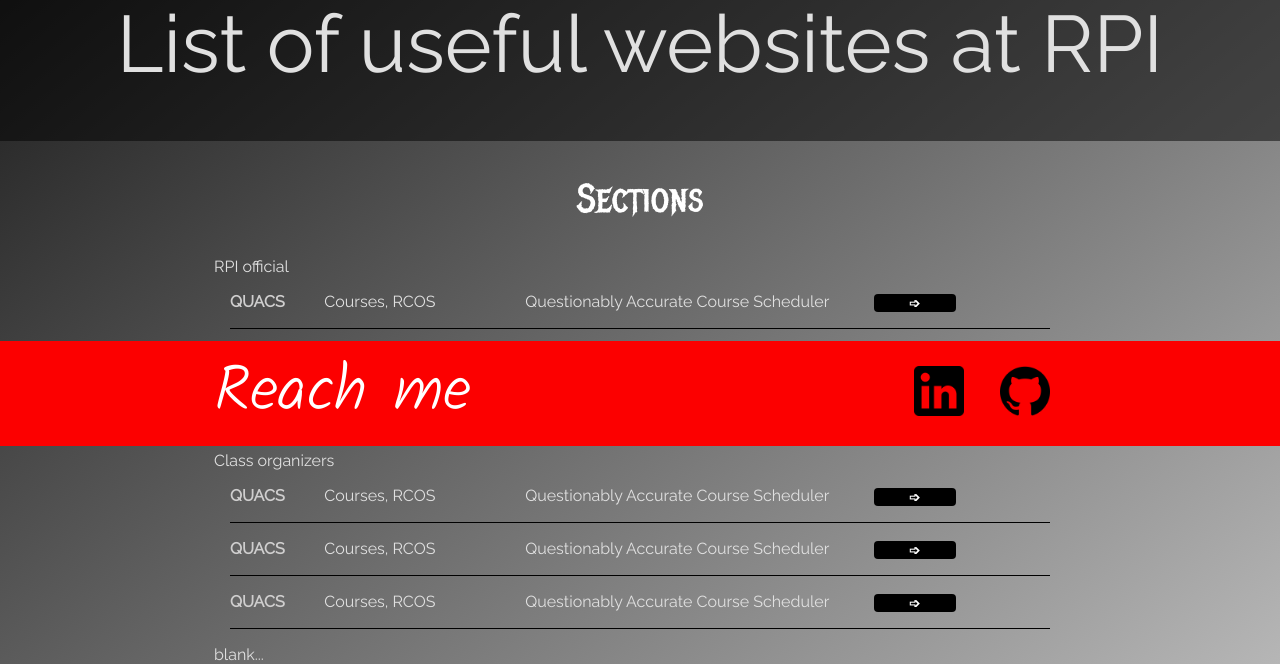
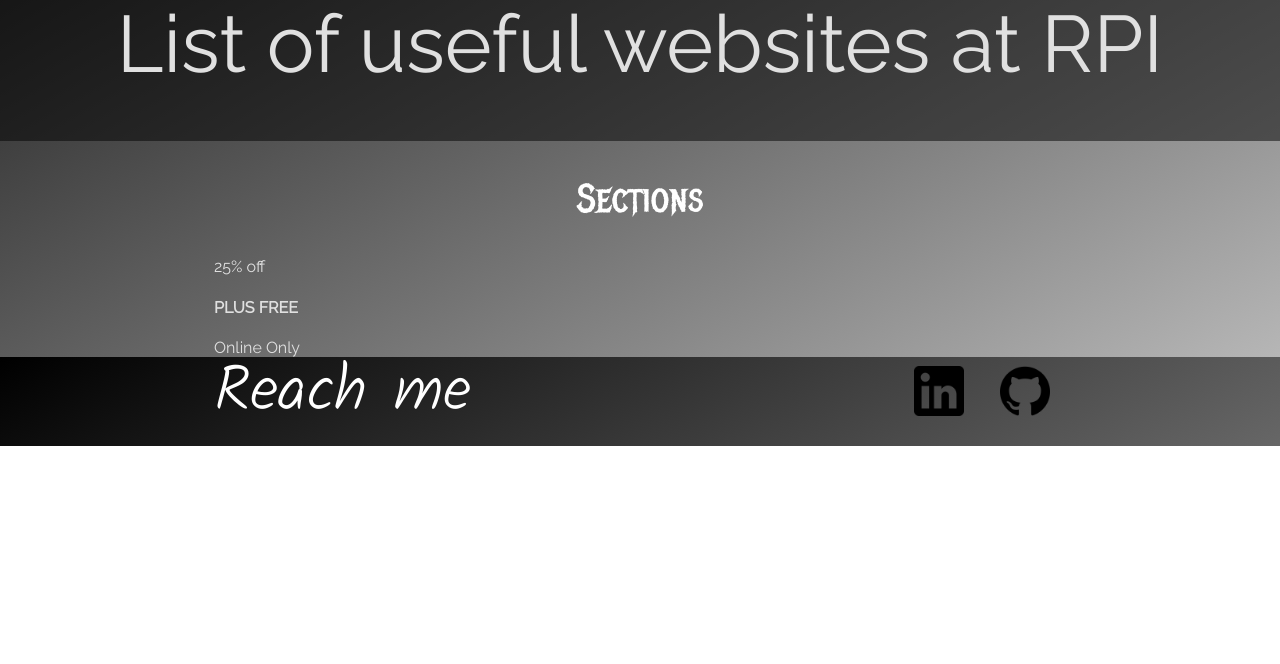
Before and after one commit to Al3afifi/RPI-website-tree, a plain HTML site: page index.html in a window 1280 px wide. Shown: the part 354-1018 px from the top of the page. After the commit the page ends 800 px from the top, so only its background shows below. Drawn offline with nearby package versions, Linux system fonts and the light colour scheme.

Commit message:
works with single json section

```diff
--- a/index.css
+++ b/index.css
@@ -98,7 +98,6 @@ html, body{
 }/**//**//**//**//**//**//**//**/
 
 .main-footer{
-    background-color: #fc0000;
     color: white;
     padding: .10em 0;
     position: absolute;
--- a/index.html
+++ b/index.html
@@ -4,7 +4,11 @@
         <title>RPI Websites</title>
         <meta name="description" content="The best belly drumming group on the rise">
         <link rel="stylesheet" href="index.css" />
+
+        <script src="https://ajax.googleapis.com/ajax/libs/jquery/3.5.1/jquery.min.js"></script>
+        <script type="text/javascript" src="index.js"></script>
     </head>
+
     <body>
         <header class="main-header">
             <nav class="nav main-nav">
@@ -22,63 +26,22 @@
             </h1>
             <!-- TODO: find a suitable background image-->
         </header>
+
         <section class="content-section container">
             <h2 class="section-header">
                 Sections
             </h2>
-            <div>
-                <div classname="tour-row">
-                    RPI official
-                </div>
-                <div class="tour-row">
-                    <span class="tour-item tour-date">QUACS</span>
-                    <span class="tour-item tour-city">Courses, RCOS</span>
-                    <span class="tour-item tour-arena">Questionably Accurate Course Scheduler</span>
-                    <button class= "btn" type="button">&#10153;</button>
-                </div>
-                <div class="tour-row">
-                    <span class="tour-item tour-date">QUACS</span>
-                    <span class="tour-item tour-city">Courses, RCOS</span>
-                    <span class="tour-item tour-arena">Questionably Accurate Course Scheduler</span>
-                    <button class= "btn" type="button">&#10153;</button>
-                </div>
-                <div class="tour-row">
-                    <span class="tour-item tour-date">QUACS</span>
-                    <span class="tour-item tour-city">Courses, RCOS</span>
-                    <span class="tour-item tour-arena">Questionably Accurate Course Scheduler</span>
-                    <button class= "btn" type="button">&#10153;</button>
-                </div>
-                <div classname="tour-row">
-                    Class organizers
-                </div>
-                <div class="tour-row">
-                    <span class="tour-item tour-date">QUACS</span>
-                    <span class="tour-item tour-city">Courses, RCOS</span>
-                    <span class="tour-item tour-arena">Questionably Accurate Course Scheduler</span>
-                    <button class= "btn" type="button">&#10153;</button>
-                </div>
-                <div class="tour-row">
-                    <span class="tour-item tour-date">QUACS</span>
-                    <span class="tour-item tour-city">Courses, RCOS</span>
-                    <span class="tour-item tour-arena">Questionably Accurate Course Scheduler</span>
-                    <button class= "btn" type="button">&#10153;</button>
-                </div>
-                <div class="tour-row">
-                    <span class="tour-item tour-date">QUACS</span>
-                    <span class="tour-item tour-city">Courses, RCOS</span>
-                    <span class="tour-item tour-arena">Questionably Accurate Course Scheduler</span>
-                    <button class= "btn" type="button">&#10153;</button>
-                </div>
-                <div id="output">blank...</div>
-            </div>
-            <script src="index.js"></script>
+            <p class="percentage"></p>
+            <h4 class="shipping"></h4>
+            <span class="omni"></span>
         </section>
+
         <footer class="main-footer">
             <div class="container main-footer-container">
                 <h3 class="band-name">Reach me</h3>
                     <ul class="nav footer-nav">
                         <li>
-                        <a href="https://www.linkedin.com/in/muhammad-alafifi-0bba42220/" target="_blank">
+                            <a href="https://www.linkedin.com/in/muhammad-alafifi/" target="_blank">
                                 <img src="images/linkedin_logo.png">
                             </a>
                         </li>
--- a/index.js
+++ b/index.js
@@ -1,21 +1,13 @@
-var data = [
-    {
-        "firstName": "Jhon",
-        "lastName": "Smith"
-    },
-    {
-        "firstName": "Bob",
-        "lastName": "Ross"
-    },
-    {
-        "firstName": "Jhon",
-        "lastName": "Doe"
-    }
-]
+$(document).ready(function(){
 
-for (var i in data){
-    var row = <div>
-        <div>$data[i].firstName</div>
-        <div>$data[i].lastName</div>
-    </div>
-}
+    $.getJSON("test.json", function(data){
+        console.log(data)
+
+        $('.percentage').html(data.percentage);
+        $('.omni').html(data.online);
+        $('.shipping').html(data.shipping);
+
+    }).fail(function(){
+        console.log("Check code")
+    })
+})
--- /dev/null
+++ b/test.json
@@ -0,0 +1,5 @@
+{
+    "percentage" : "25% off",
+    "online" : "Online Only",
+    "shipping" : "PLUS FREE"
+}
```
Lines whose indentation alone changed are shown as unchanged.
